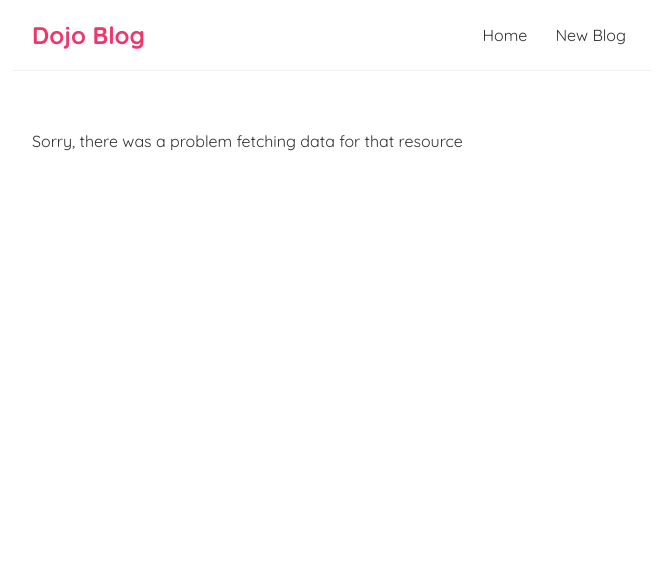
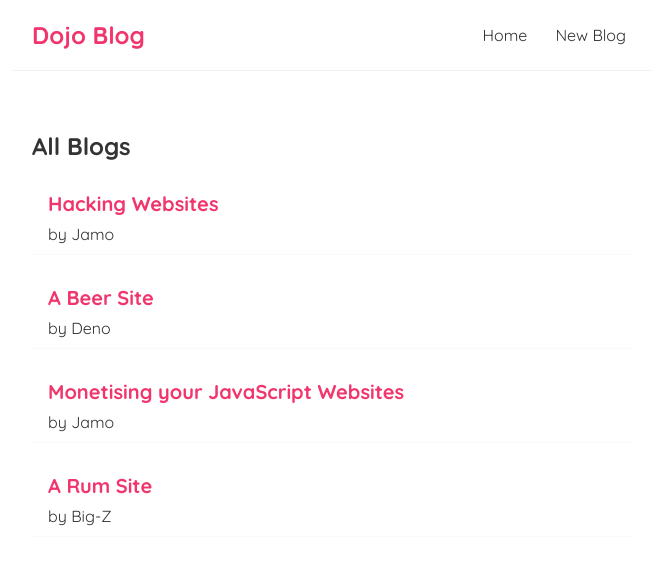
Before and after one commit to BitKoda/dojo-blog, a React (Create React App) app: page / in a window 1280 px wide. Shown: the top 564 px of the page, without its empty margins (308-964 px from the left). Built offline with nearby package versions, Linux system fonts and the light colour scheme; no server answers; data requests are answered from the project's data file.

Commit message:
Create custom hook for getting data into app

```diff
--- a/src/Home.jsx
+++ b/src/Home.jsx
@@ -1,27 +1,8 @@
-import { useState, useEffect } from "react"
 import BlogList from "./BlogList";
+import useFetch from "./useFetch";
 
 const Home = () => {
-   const [blogs, setBlogs] = useState(null);
-   const [isLoading, setIsLoading] = useState(true);
-   const [error, setError] = useState(null);
-
-   useEffect(() => {
-      fetch('http://localhost:8000/blogz')
-      .then(res => {
-         if (!res.ok) throw Error('Sorry, there was a problem fetching data for that resource');
-         return res.json();
-      })
-      .then((data) => {
-         setBlogs(data);
-         setIsLoading(false);
-         setError(null);
-      })
-      .catch(err => {
-         setIsLoading(false);
-         setError(err.message);
-      })
-   }, [])
+   const { data: blogs, isLoading, error } = useFetch('http://localhost:8000/blogs')
 
    return (
       <div className="home">
--- /dev/null
+++ b/src/useFetch.jsx
@@ -0,0 +1,28 @@
+import { useState, useEffect } from "react";
+
+const useFetch = (url) => {
+    const [data, setData] = useState(null);
+    const [isLoading, setIsLoading] = useState(true);
+    const [error, setError] = useState(null);
+
+    useEffect(() => {
+        fetch(url)
+        .then(res => {
+           if (!res.ok) throw Error('Sorry, there was a problem fetching data for that resource');
+           return res.json();
+        })
+        .then((data) => {
+           setData(data);
+           setIsLoading(false);
+           setError(null);
+        })
+        .catch(err => {
+           setIsLoading(false);
+           setError(err.message);
+        })
+     }, [url]);
+
+     return { data, isLoading, error }
+}
+
+export default useFetch;
```
